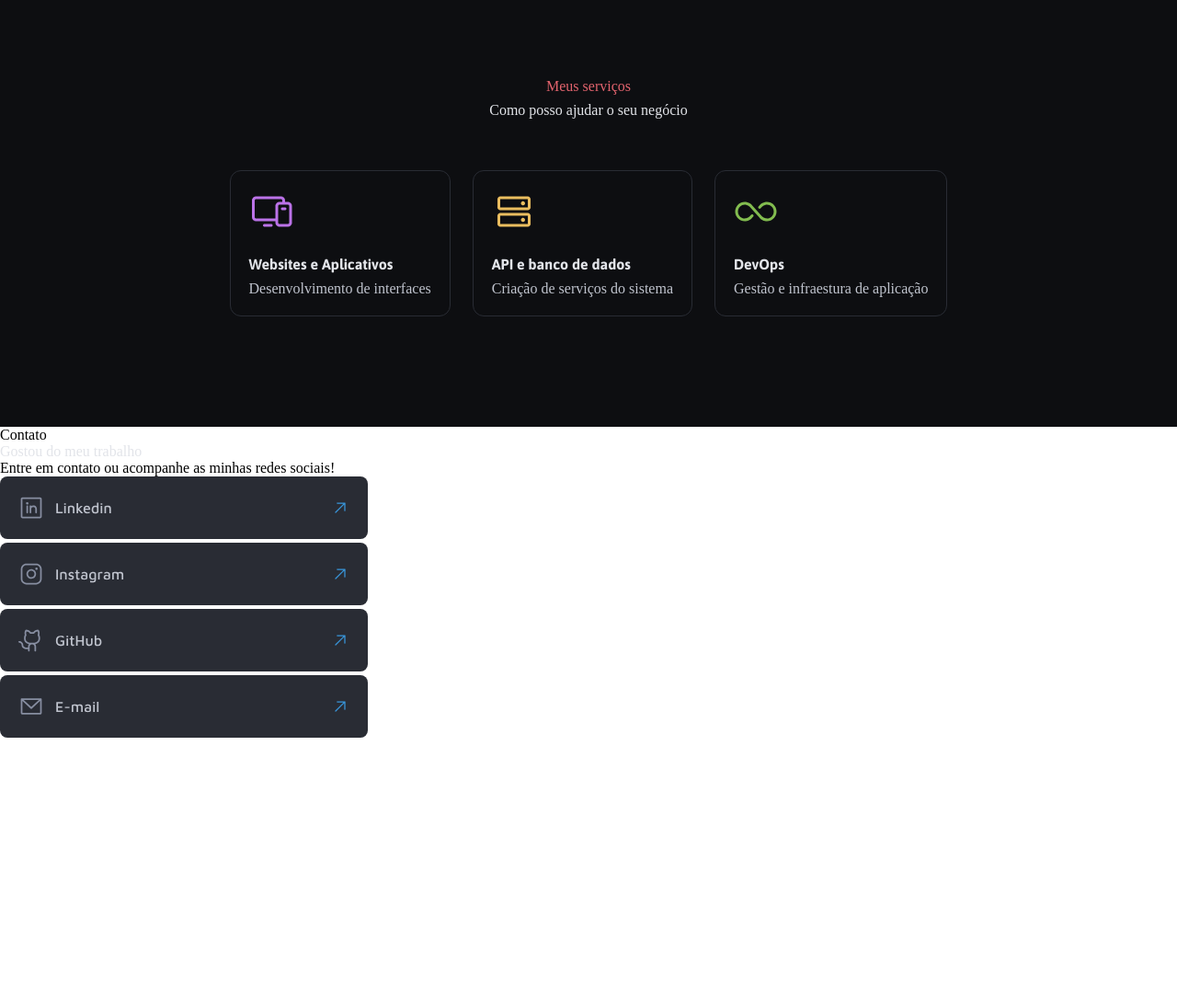
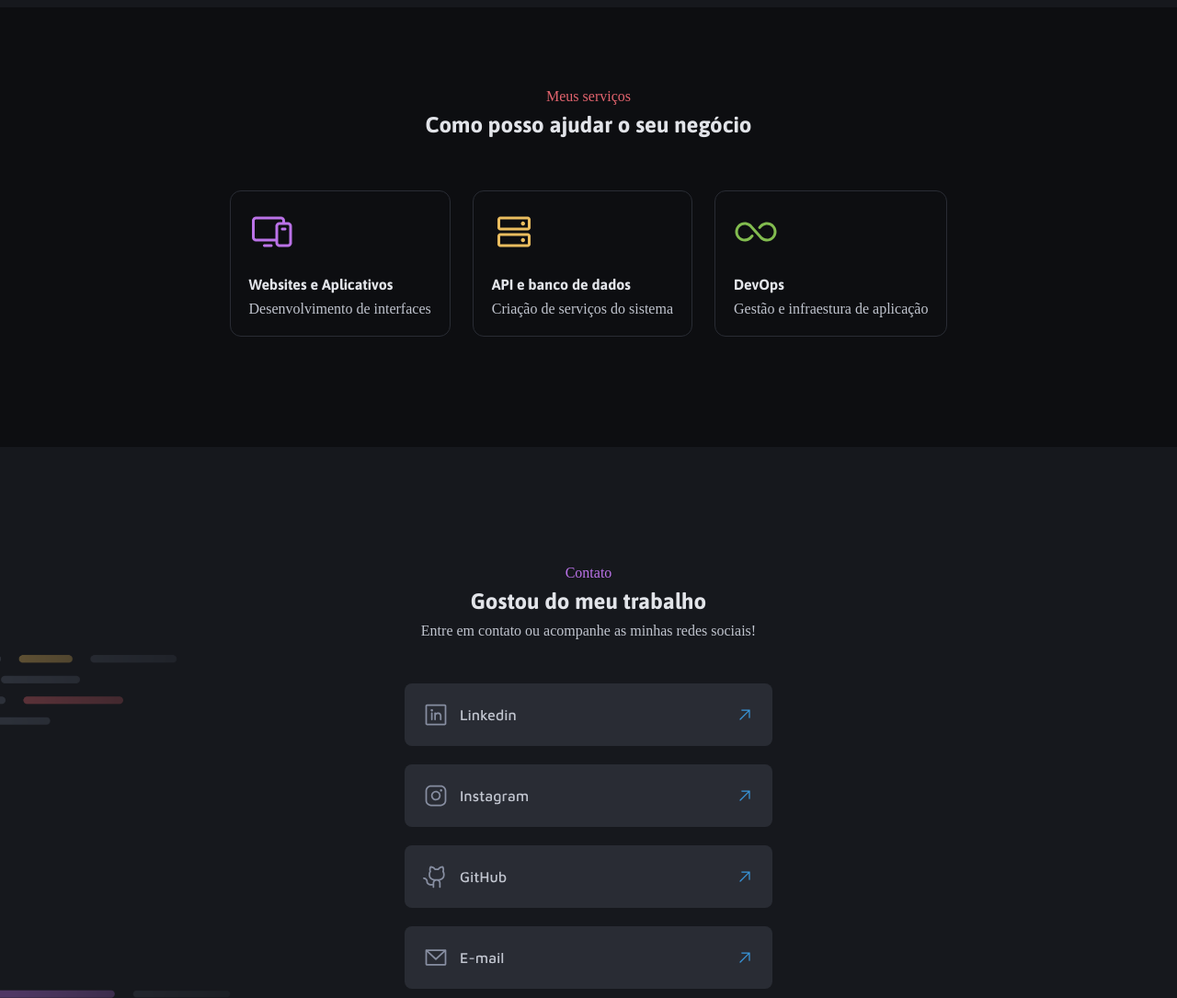
Before and after one commit to Victorc-Castro/perfil-dev, a plain HTML site: page index.html in a window 1280 px wide. Shown: the part 1560-2645 px from the top of the page at 92% size. Before the commit the page ends 2366 px from the top, so only its background shows below. Drawn offline with Linux system fonts and the light colour scheme.

Commit message:
Estilizando a section footer

```diff
--- /dev/null
+++ b/styles/footer.css
@@ -0,0 +1,41 @@
+footer {
+  display: flex;
+  flex-direction: column;
+  align-items: center;
+
+  background-image: url(../assets/images/Background_Contacts.png);
+  background-repeat: no-repeat;
+  background-size: cover;
+}
+
+div#social {
+  display: flex;
+  flex-direction: column;
+  align-items: center;
+
+  gap: 8px;
+  margin-top: 128px;
+  margin-bottom: 48px;
+}
+
+div#media {
+  display: grid;
+  justify-content: center;
+  gap: 16px;
+  margin-bottom: 200px;
+}
+
+div#media > figure {
+  &:hover {
+    border: 1px solid var(--bl-color);
+  }
+}
+
+p#txt-pp {
+  color: var(--pp-color);
+}
+
+p#txt-foo {
+  color: var(--gr-500);
+  font: var(--text-md);
+}
--- a/styles/global.css
+++ b/styles/global.css
@@ -23,7 +23,7 @@
   /* Textos */
   --font-family-asap: 'Asap', sans-serif;
   --title-lg: 700 56px/120% var(--font-family-asap);
-  --tite-md: 700 24px/120% var(--font-family-asap);
+  --title-md: 700 24px/120% var(--font-family-asap);
   --title-sm: 700 16px/120% var(--font-family-asap);
 
   --font-family-inconsolata: 'Inconsolata', sans-serif;
@@ -34,6 +34,18 @@
   --text-sm: 400 14px/140% var(--font-family-Maven-pro);
 }
 
+::-webkit-scrollbar {
+  width: 6px;
+}
+
+::-webkit-scrollbar-track {
+  background-color: var(--gr-100);
+}
+
+::-webkit-scrollbar-thumb {
+  background-color: var(--gr-300);
+}
+
 .container {
   max-width: 1280px;
   padding-inline: 32px;
--- a/styles/index.css
+++ b/styles/index.css
@@ -2,3 +2,4 @@
 @import url(./header.css);
 @import url(./main.css);
 @import url(./section.css);
+@import url(./footer.css);
```
